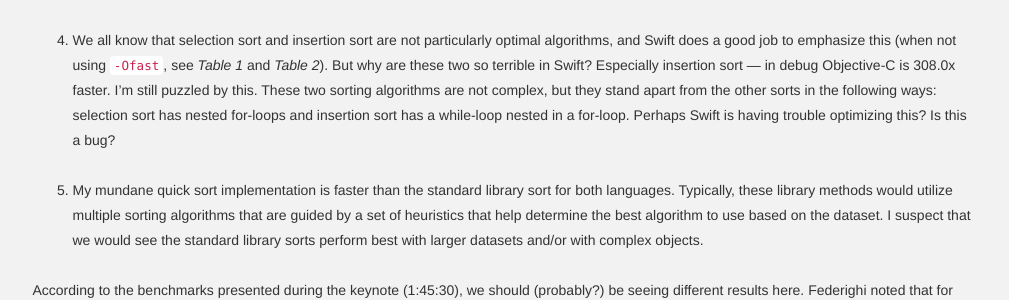
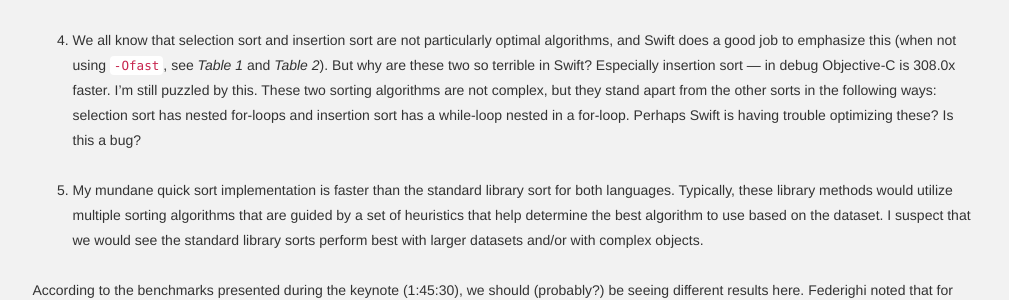
Before and after one commit to jessesquires/jessesquires.com, a Jekyll site: the page built from _posts/2014-06-25-apples-to-apples.md, in a window 1280 px wide and 900 px high, scrolled down 2503 px. Shown: the part 203-503 px from the top of the window, without its empty margins (135-1144 px from the left). Built offline with Jekyll 4.4.1, drawn with Linux system fonts in a browser that asks for light colours; nearby versions of some CDN libraries; Markdown is read by kramdown in place of the engine named in the settings.

Commit message:
post corrections

```diff
--- a/_posts/2014-06-25-apples-to-apples.md
+++ b/_posts/2014-06-25-apples-to-apples.md
@@ -170,7 +170,7 @@ There are a few notable discoveries here:
 
 3. Only with <code>-Ofast</code> do we begin to experience the swiftness of Swift, and even then the standard library sort in Objective-C is almost twice as fast (1.84x). However, when comparing Swift to Swift the discrepancies are enormous. Swift performs orders of magnitude better than it did without optimizations and puts Objective-C to shame with regard to quick sort, heap sort, insertion sort, and selection sort (see *Table 3*).
 
-4. We all know that selection sort and insertion sort are not particularly optimal algorithms, and Swift does a good job to emphasize this (when not using <code>-Ofast</code>, see *Table 1* and *Table 2*). But why are these two so terrible in Swift? Especially insertion sort &mdash; in debug Objective-C is 308.0x faster. I'm still puzzled by this. These two sorting algorithms are not complex, but they stand apart from the other sorts in the following ways: selection sort has nested for-loops and insertion sort has a while-loop nested in a for-loop. Perhaps Swift is having trouble optimizing this? Is this a bug?
+4. We all know that selection sort and insertion sort are not particularly optimal algorithms, and Swift does a good job to emphasize this (when not using <code>-Ofast</code>, see *Table 1* and *Table 2*). But why are these two so terrible in Swift? Especially insertion sort &mdash; in debug Objective-C is 308.0x faster. I'm still puzzled by this. These two sorting algorithms are not complex, but they stand apart from the other sorts in the following ways: selection sort has nested for-loops and insertion sort has a while-loop nested in a for-loop. Perhaps Swift is having trouble optimizing these? Is this a bug?
 
 5. My mundane quick sort implementation is faster than the standard library sort for both languages. Typically, these library methods would utilize multiple sorting algorithms that are guided by a set of heuristics that help determine the best algorithm to use based on the dataset. I suspect that we would see the standard library sorts perform best with larger datasets and/or with complex objects.
 
```
